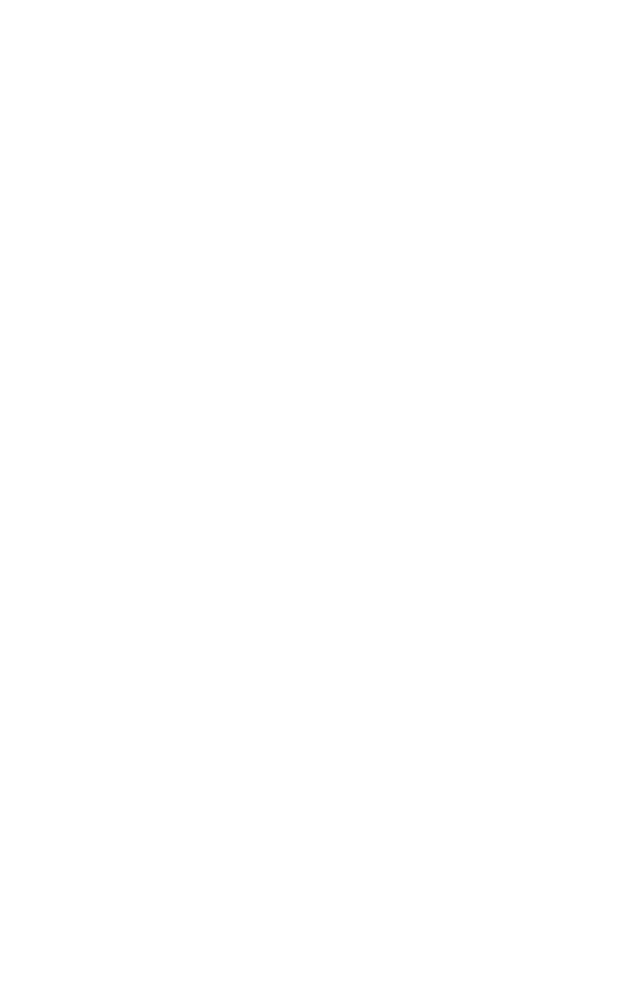
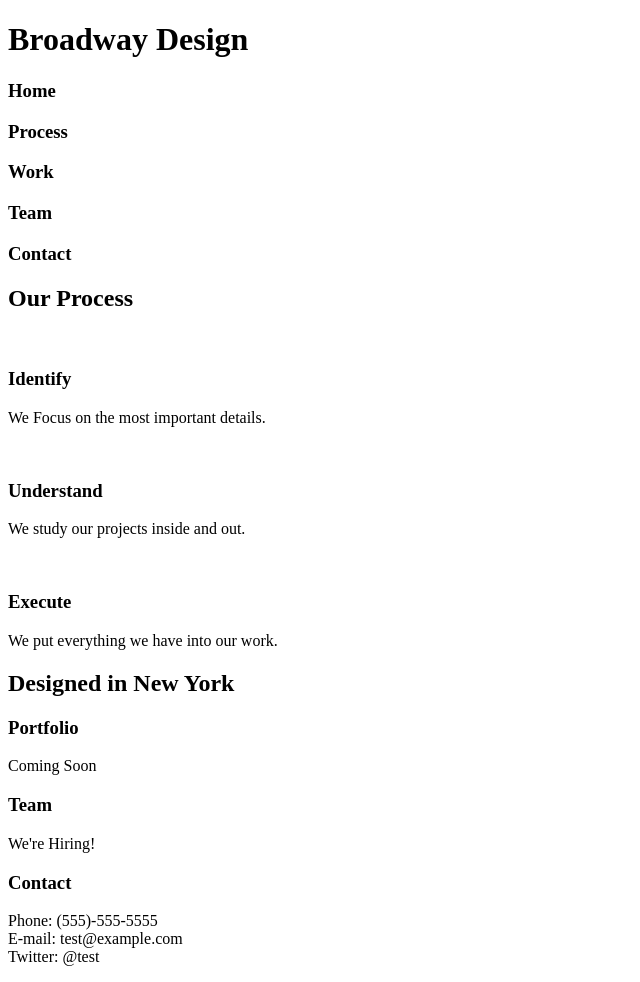
Before and after one commit to BarryDevlin88/broadway, a plain HTML site: page index.html in a window 1280 px wide. Shown: the whole page, without its empty margins (0-640 px from the left). Before the commit the page ends 800 px from the top, so only its background shows below. Drawn offline with Linux system fonts and the light colour scheme.

Commit message:
Page text added

```diff
--- a/index.html
+++ b/index.html
@@ -7,5 +7,45 @@
   </head>
   <body>
 
+    <div class="Menu">
+      <h1>Broadway Design</h1>
+      <h3>Home</h3>
+      <h3>Process</h3>
+      <h3>Work</h3>
+      <h3>Team</h3>
+      <h3>Contact</h3>
+    </div>
+
+    <div class="Process">
+      <h2>Our Process</h2>
+      <img src="" alt="">
+      <h3>Identify</h3>
+      <p>We Focus on the most important details.</p>
+      <img src="" alt="">
+      <h3>Understand</h3>
+      <p>We study our projects inside and out.</p>
+      <img src="" alt="">
+      <h3>Execute</h3>
+      <p>We put everything we have into our work.</p>
+    </div>
+
+    <div class="About">
+      <h2>Designed in New York</h2>
+      <h3>Portfolio</h3>
+      <p>Coming Soon</p>
+      <h3>Team</h3>
+      <p>We're Hiring!</p>
+      <h3>Contact</h3>
+      <p>Phone: (555)-555-5555<br />
+        E-mail: test@example.com<br />
+        Twitter: @test
+      </p>
+    </div>
+
+    <div class="footer">
+
+    </div>
+
+
   </body>
 </html>
```
